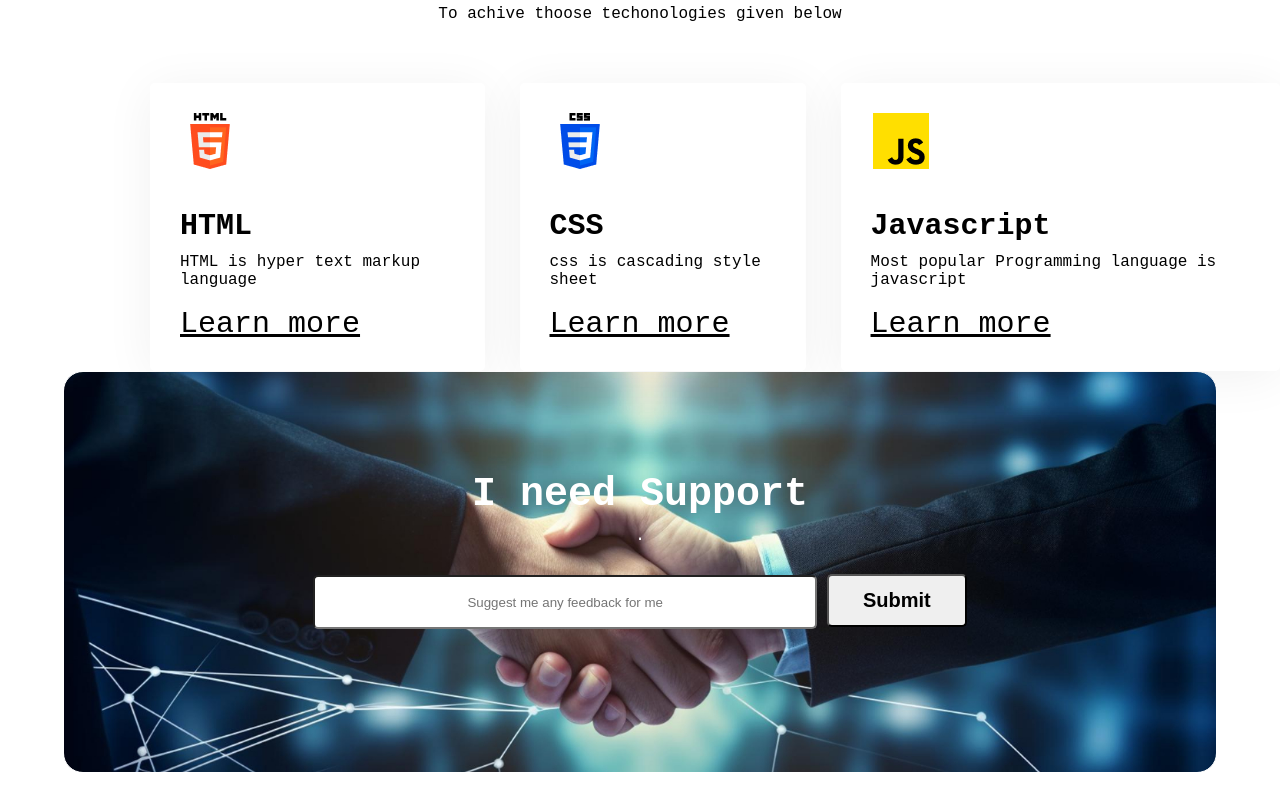
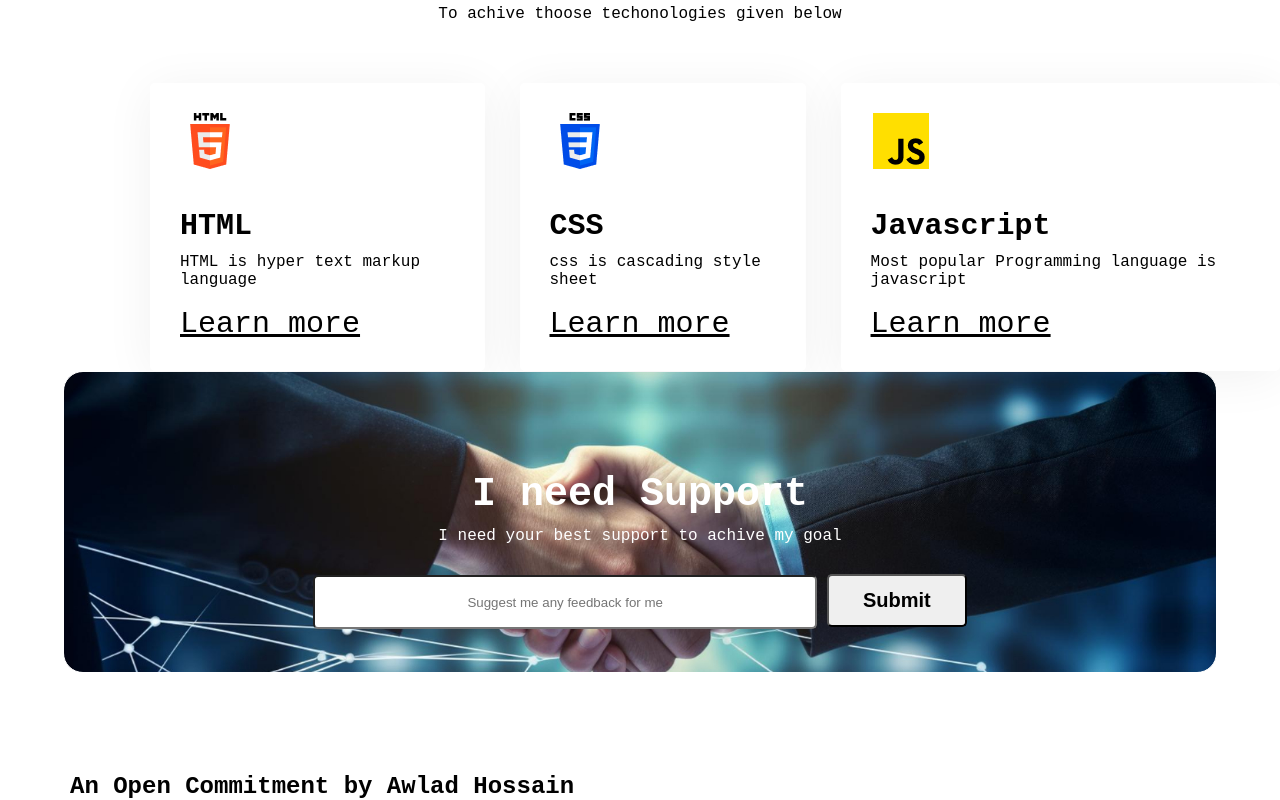
Before and after one commit to hossanshihab/assignment-number0, a plain HTML site: page index.html in a window 1280 px wide. Shown: the part 2646-3446 px from the top of the page. Before the commit the page ends 3419 px from the top, so only its background shows below. Drawn offline with Linux system fonts and the light colour scheme.

Commit message:
added last section

```diff
--- a/index.html
+++ b/index.html
@@ -108,15 +108,16 @@
 
     <div class="need-support-container">
       <h1>I need Support</h1>
-      <p>.</p>
+      <p>I need your best support to achive my goal</p>
       <form action="">
         <input placeholder="Suggest me any feedback for me" type="text">
         <button class="btn">Submit</button>
       </form>
+      </div>
+      <h2 class="last">An Open Commitment by Awlad Hossain</h2>
 
-    </div>
+
+
 </footer>
 </body>
 </html>
-
-  </sectio
--- a/style.css
+++ b/style.css
@@ -281,20 +281,25 @@ body{
  margin-bottom: 15px;
  padding-left: 2px;
 
+ /* ending skill section */
+
+/* support section */
+
+
 }
 .need-support-container{
   border: 1px solid white;
-  max-width: 90%;
-  height: 400px;
-  margin-left: 50px;
-  margin-right: 50px;
+  width: 90%;
+  height: 300px;
   align-items: center;
   background-image: url(./assets/handshake.jpg);
   background-size: cover;
   background-position: center;
   text-align: center;
   border-radius: 20px;
+  image-resolution: 100px;
   margin: 0 auto;
+  background: rgba(0, 0, 0, 0.2),rgba(0, 0, 0, 0.2),rgba(0, 0, 0, 0.2)
 }
 
 .need-support-container h1{
@@ -328,3 +333,10 @@ body{
   font-weight: bold;
 
 }
+
+/* end suppor section */
+
+.last{
+  margin-top: 100px;
+  margin-left: 70px;
+}
```
